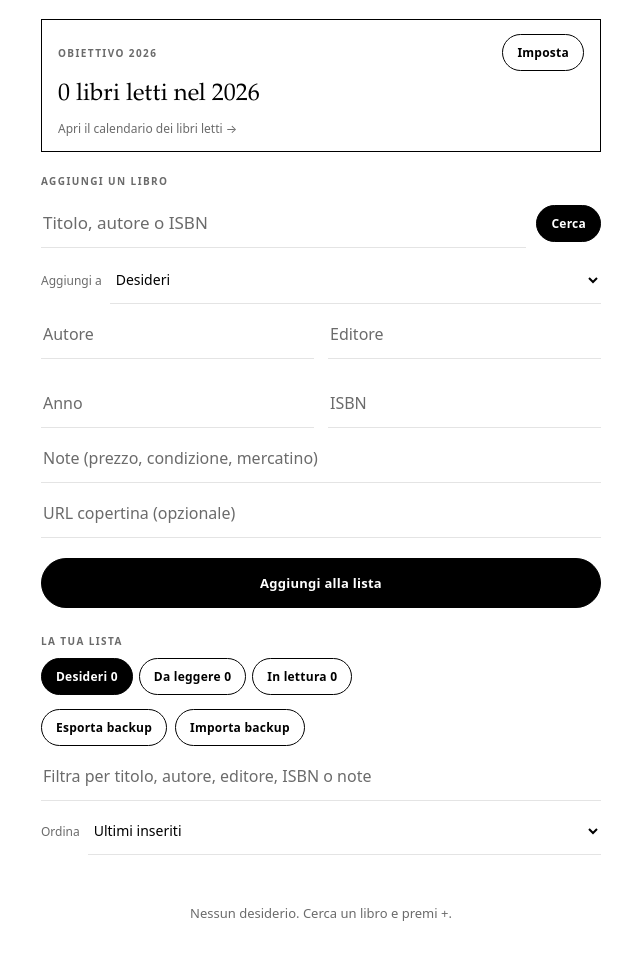
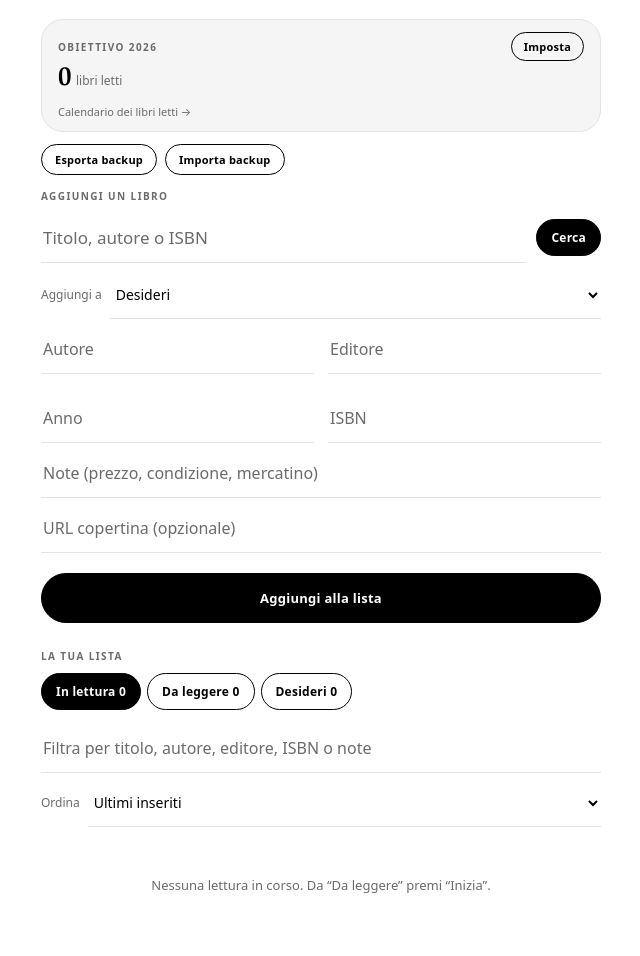
Before and after one commit to EselozPh/book-, a plain HTML site: page index.html in a window 1280 px wide. Shown: the part 96-1052 px from the top of the page, without its empty margins (319-959 px from the left). Drawn offline with Linux system fonts and the light colour scheme.

Commit message:
Add files via upload
rifinitura

```diff
--- a/index.html
+++ b/index.html
@@ -66,16 +66,25 @@ button.ghost{background:transparent;color:var(--fg)}
 .row-actions button{width:auto;padding:8px 12px;font-size:12px;white-space:nowrap}
 .dates{font-size:12px;color:var(--mut);margin:0 0 6px}
 .month-h{display:flex;justify-content:space-between;margin:24px 0 0;padding-bottom:6px;border-bottom:2px solid var(--fg)}
-.bar{height:8px;background:var(--line);border-radius:999px;overflow:hidden;margin-top:10px}
+.bar{height:6px;background:var(--line);border-radius:999px;overflow:hidden;margin-top:9px}
 #goal-fill{height:100%;width:0;background:#d90429;border-radius:999px;transition:width .4s}
 #cal-view{position:fixed;inset:0;background:var(--bg);color:var(--fg);z-index:50;overflow:auto;padding:calc(18px + env(safe-area-inset-top)) 18px calc(40px + env(safe-area-inset-bottom))}
 .cal-top{display:flex;justify-content:space-between;align-items:center;gap:10px;margin-bottom:18px}
 .yearnav{display:flex;align-items:center;gap:6px}
 .cal-year{font-family:var(--serif);font-size:24px;font-weight:700;min-width:64px;text-align:center}
-.goal{border:1px solid var(--fg);padding:14px 16px;margin:0 0 22px}
+.goal{background:var(--soft);border:1px solid var(--line);border-radius:22px;padding:12px 16px;margin:0 0 12px}
 .goal.click{cursor:pointer}
+.goal.click:active{opacity:.85}
 .goal-head{display:flex;justify-content:space-between;align-items:center;gap:10px}
-.goal-hint{font-size:12px;color:var(--mut);margin:10px 0 0}
+.goal .small-btn{padding:6px 12px;font-size:11px}
+.goal-row{display:flex;justify-content:space-between;align-items:baseline;margin-top:4px}
+.goal-num{font-family:var(--serif);font-size:27px;font-weight:700;letter-spacing:-.02em;line-height:1.1}
+.goal-num small{font-family:system-ui,-apple-system,sans-serif;font-size:12px;font-weight:400;letter-spacing:0;color:var(--mut);margin-left:5px}
+.goal-pct{font-family:var(--serif);font-size:19px}
+.goal-hint{font-size:11px;color:var(--mut);margin:9px 0 0}
+.backup-row{display:flex;gap:8px;flex-wrap:wrap;margin:0 0 6px}
+.backup-row button{padding:7px 13px;font-size:11px}
+#backup-msg{margin:0 0 14px}
 .stars{display:inline-flex;gap:2px;vertical-align:middle;color:var(--fg)}
 .star{position:relative;display:inline-block;width:var(--ss,14px);height:var(--ss,14px)}
 .star svg{position:absolute;inset:0;width:100%;height:100%}
@@ -91,6 +100,12 @@ button.ghost{background:transparent;color:var(--fg)}
  <button type="button" id="btn-scanner" class="small-btn">Scansiona ISBN</button>
 </header>
 <div id="goal-box"></div>
+<div class="backup-row">
+ <button type="button" id="btn-export" class="small-btn ghost">Esporta backup</button>
+ <button type="button" id="btn-import" class="small-btn ghost">Importa backup</button>
+ <input type="file" id="file-import" accept=".json,application/json" hidden>
+</div>
+<div id="backup-msg" role="status" aria-live="polite"></div>
 
 <section id="scanner-container" class="card" hidden>
  <div id="reader"></div>
@@ -127,16 +142,10 @@ button.ghost{background:transparent;color:var(--fg)}
 <section style="margin-bottom:8px">
  <p class="label">La tua lista</p>
  <div id="tabs">
+  <button type="button" class="small-btn tab" data-tab="reading" id="tab-reading">In lettura</button>
+  <button type="button" class="small-btn tab" data-tab="pile" id="tab-pile">Da leggere</button>
   <button type="button" class="small-btn tab" data-tab="buy" id="tab-buy">Desideri</button>
-  <button type="button" class="small-btn tab" data-tab="pile" id="tab-pile">Da leggere</button>
-  <button type="button" class="small-btn tab" data-tab="reading" id="tab-reading">In lettura</button>
  </div>
- <div style="display:flex;gap:8px;margin:0 0 6px;flex-wrap:wrap">
-  <button type="button" id="btn-export" class="small-btn ghost">Esporta backup</button>
-  <button type="button" id="btn-import" class="small-btn ghost">Importa backup</button>
-  <input type="file" id="file-import" accept=".json,application/json" hidden>
- </div>
- <div id="backup-msg" role="status" aria-live="polite"></div>
  <input type="search" id="inp-filter" placeholder="Filtra per titolo, autore, editore, ISBN o note">
  <div id="sort-row" style="display:flex;align-items:center;gap:8px">
   <label for="sel-sort" class="muted" style="font-size:12px;white-space:nowrap">Ordina</label>
@@ -506,7 +515,7 @@ function monthLabel(ym){const p=ym.split('-');return new Date(+p[0],+p[1]-1,1).t
 const LISTNAME={buy:'Desideri',pile:'Da leggere',reading:'In lettura',read:'Letti'};
 const normSt=v=>({buy:'buy',wish:'buy',pile:'pile',toread:'pile',reading:'reading',read:'read'}[String(v)]||'buy');
 const clampRating=v=>{v=Math.round((Number(v)||0)*2)/2;return v<0?0:v>5?5:v;};
-let tab='buy',detailId=null;
+let tab='reading',detailId=null;
 let goals={};try{goals=JSON.parse(localStorage.getItem('boomer_goals_v1')||'{}')||{};}catch(e){goals={};}
 function saveGoals(){try{localStorage.setItem('boomer_goals_v1',JSON.stringify(goals));}catch(e){}}
 
@@ -629,12 +638,15 @@ function goalNode(year,clickable){
  const eb=document.createElement('button');eb.type='button';eb.className='small-btn ghost';eb.textContent=target?'Modifica':'Imposta';
  eb.addEventListener('click',e=>{e.stopPropagation();editGoal(year);});
  head.append(lab,eb);box.appendChild(head);
- const tx=document.createElement('p');tx.style.cssText='font-family:var(--serif);font-size:24px;margin:10px 0 0';
- tx.textContent=target?done+' / '+target+' libri · '+pct+'%':done+(done===1?' libro letto':' libri letti')+' nel '+year;
- box.appendChild(tx);
- if(target){const bar=document.createElement('div');bar.className='bar';const f=document.createElement('div');f.id='';f.style.cssText='height:100%;border-radius:999px;background:#d90429;width:'+Math.min(100,pct)+'%';f.className='goal-fill';bar.appendChild(f);box.appendChild(bar);}
+ const row=document.createElement('div');row.className='goal-row';
+ const num=document.createElement('span');num.className='goal-num';num.textContent=done+(target?' / '+target:'');
+ const sm=document.createElement('small');sm.textContent=target?'libri':(done===1?'libro letto':'libri letti');num.appendChild(sm);
+ row.appendChild(num);
+ if(target){const pc=document.createElement('span');pc.className='goal-pct';pc.textContent=pct+'%';row.appendChild(pc);}
+ box.appendChild(row);
+ if(target){const bar=document.createElement('div');bar.className='bar';const f=document.createElement('div');f.style.cssText='height:100%;border-radius:999px;background:#d90429;width:'+Math.min(100,pct)+'%';bar.appendChild(f);box.appendChild(bar);}
  if(clickable){
-  const h=document.createElement('p');h.className='goal-hint';h.textContent='Apri il calendario dei libri letti →';box.appendChild(h);
+  const h=document.createElement('p');h.className='goal-hint';h.textContent='Calendario dei libri letti →';box.appendChild(h);
   box.tabIndex=0;box.setAttribute('role','button');
   box.addEventListener('click',()=>openCalendar(year));
   box.addEventListener('keydown',e=>{if(e.key==='Enter')openCalendar(year);});
@@ -644,7 +656,7 @@ function goalNode(year,clickable){
 function renderApp(){
  const cnt={buy:0,pile:0,reading:0,read:0};
  books.forEach(b=>{cnt[stOf(b)]++;});
- [['buy','Desideri'],['pile','Da leggere'],['reading','In lettura']].forEach(([k,n])=>{const el=$('tab-'+k);el.textContent=n+' '+cnt[k];el.classList.toggle('ghost',k!==tab);});
+ [['reading','In lettura'],['pile','Da leggere'],['buy','Desideri']].forEach(([k,n])=>{const el=$('tab-'+k);el.textContent=n+' '+cnt[k];el.classList.toggle('ghost',k!==tab);});
  $('counter').textContent=books.length+' '+(books.length===1?'libro':'libri')+' in tutto · '+cnt.read+' letti';
  $('goal-box').replaceChildren(goalNode(new Date().getFullYear(),true));
  const filter=normalize($('inp-filter').value),sort=$('sel-sort').value;
@@ -787,6 +799,14 @@ async function startScanner(){
  }catch(e){await stopScanner();showMsg('Non riesco ad avviare la fotocamera. Concedi il permesso Fotocamera. '+(e.message||''),true);}
 }
 
+function clearSearchUI(){
+ if($('inp-title').value.trim())return;
+ if(searchController){searchController.abort();searchController=null;}
+ $('btn-search').disabled=false;$('btn-search').textContent='Cerca';
+ $('search-results-container').style.display='none';$('search-results-list').replaceChildren();showMsg('');
+}
+$('inp-title').addEventListener('input',clearSearchUI);
+$('inp-title').addEventListener('search',clearSearchUI);
 $('btn-search').addEventListener('click',()=>performOnlineSearch());
 $('inp-title').addEventListener('keydown',e=>{if(e.key==='Enter'){e.preventDefault();performOnlineSearch();}});
 $('btn-save').addEventListener('click',addBook);
```
